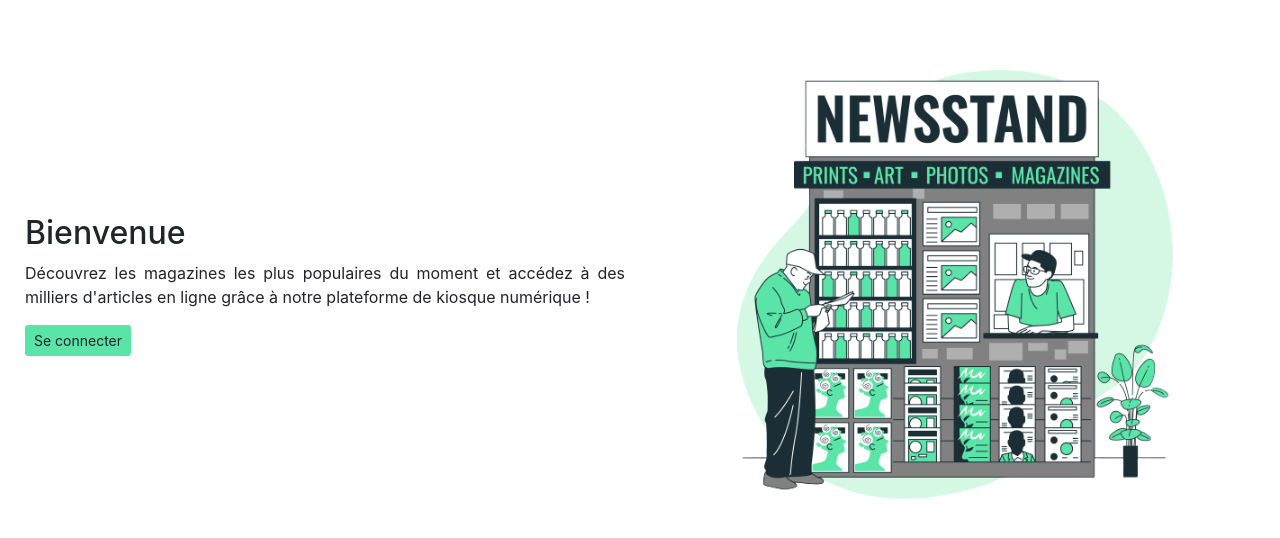
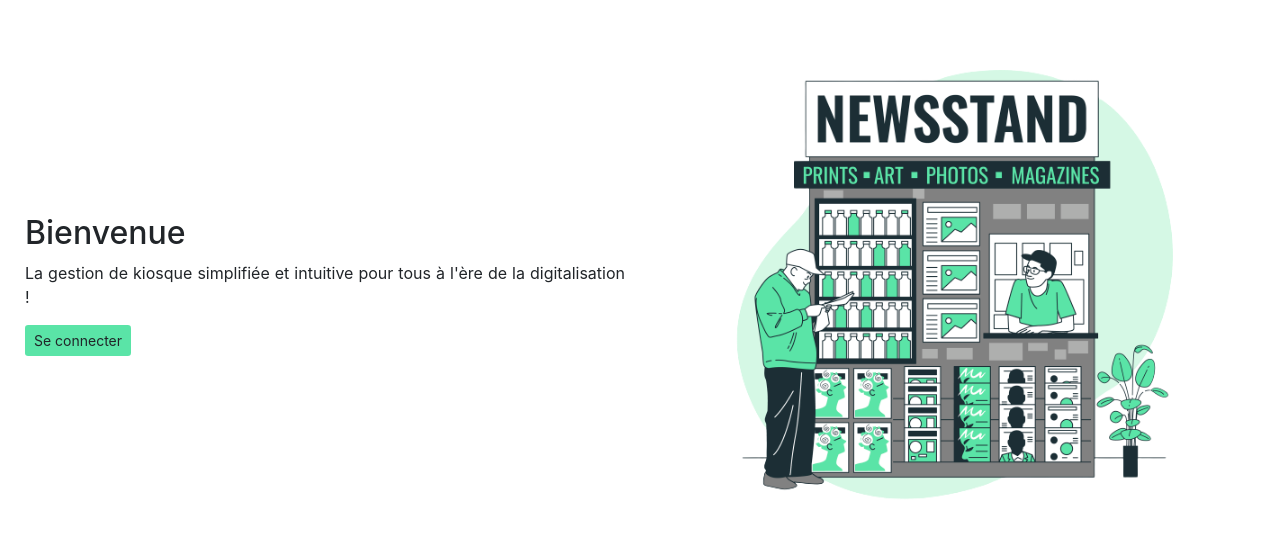
Before and after one commit to Peaceohounfo/gestion_kisoque, a PHP site: page / in a window 1280 px wide. Shown: the part 56-594 px from the top of the page. Run offline with PHP 8.4, Linux system fonts and the light colour scheme.

Commit message:
Update index.php

```diff
--- a/index.php
+++ b/index.php
@@ -83,7 +83,7 @@
     <div class="row" style="margin: 10px;">
       <div class="col-md-6 text-section">
         <h2>Bienvenue</h2>
-        <p>Découvrez les magazines les plus populaires du moment et accédez à des milliers d'articles en ligne grâce à notre plateforme de kiosque numérique !</p>
+        <p>La gestion de kiosque simplifiée et intuitive pour tous à l'ère de la digitalisation !</p>
         <a class="btn btn-green btn-sm" href="login.php">Se connecter</a>
       </div>
       <div class="col-md-6 image-section">
```
